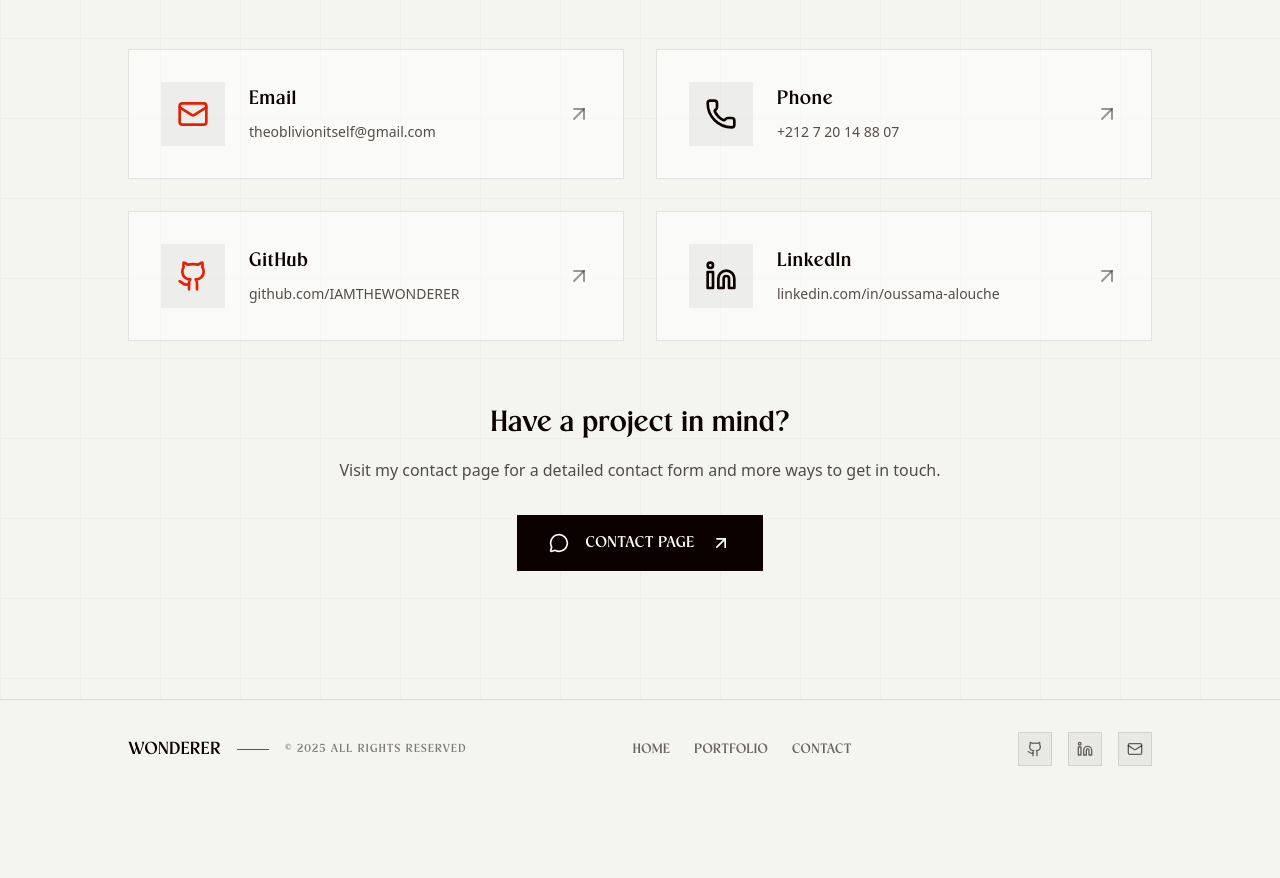
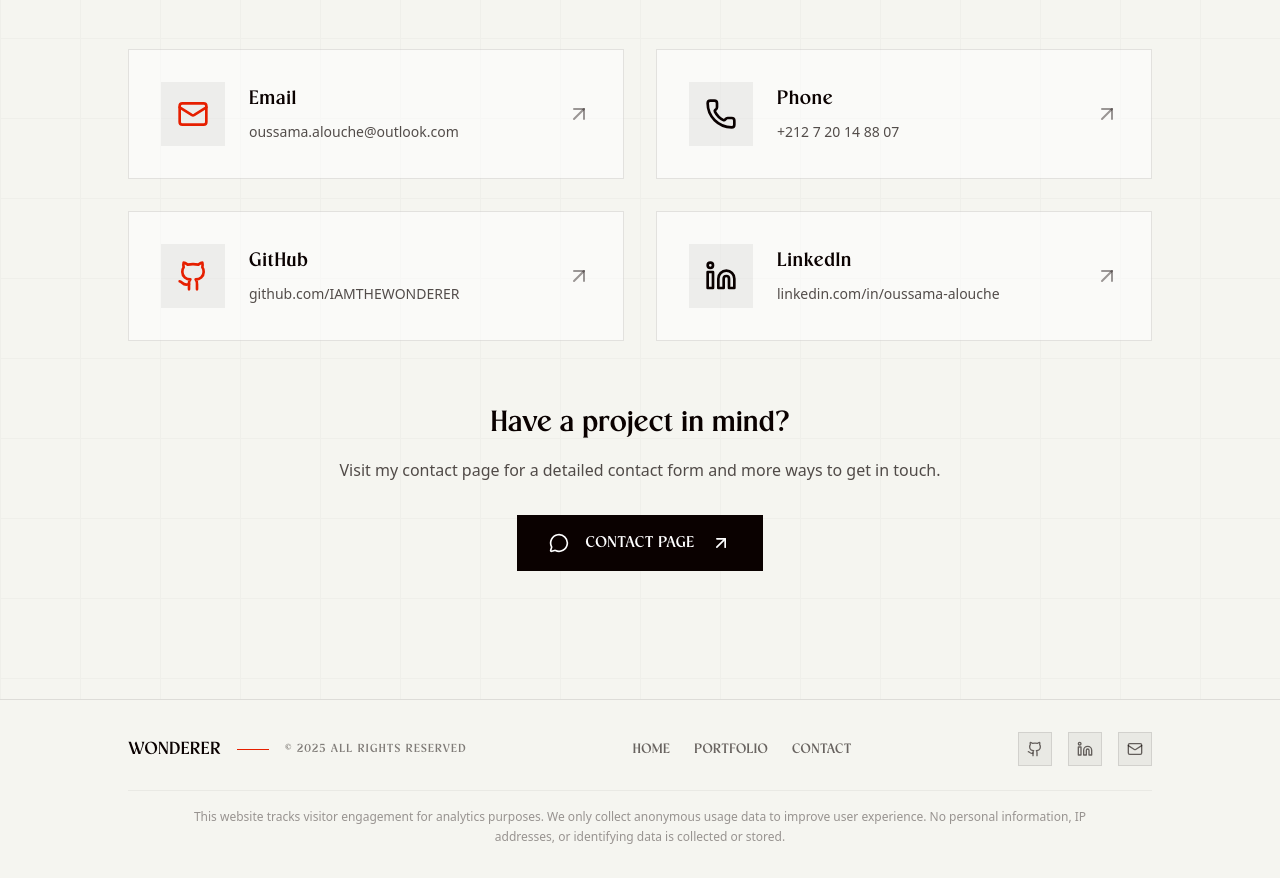
Before and after one commit to IAMTHEWONDERER/portfolio_wonderer, a React (Vite) app: page / in a window 1280 px wide. Shown: the part 7980-8858 px from the top of the page. Before the commit the page ends 8778 px from the top, so only its background shows below. Built offline with nearby package versions, Linux system fonts and the light colour scheme; no server answers.

Commit message:
nrw changes, changed old email for new, added new disclaimer

```diff
--- a/src/components/common/Footer.jsx
+++ b/src/components/common/Footer.jsx
@@ -64,7 +64,7 @@ const Footer = () => {
               <Linkedin className="w-4 h-4 text-[#0a0100]/60 group-hover:text-white transition-colors duration-300" />
             </a>
             <a
-              href="mailto:theoblivionitself@gmail.com"
+              href="mailto:oussama.alouche@outlook.com"
               className="group p-2 bg-[#0a0100]/5 hover:bg-[#e61f00] transition-all duration-300 border border-[#0a0100]/10 hover:border-[#e61f00]"
               aria-label="Email"
             >
@@ -73,6 +73,14 @@ const Footer = () => {
           </div>
 
         </div>
+
+        {/* Privacy Notice */}
+        <div className="mt-6 pt-4 border-t border-[#0a0100]/5 text-center">
+          <p className="text-[#0a0100]/40 text-xs leading-relaxed max-w-4xl mx-auto">
+            This website tracks visitor engagement for analytics purposes. We only collect anonymous usage data to improve user experience.
+            No personal information, IP addresses, or identifying data is collected or stored.
+          </p>
+        </div>
       </div>
     </footer>
   );
--- a/src/components/landingpage/ContactLanding.jsx
+++ b/src/components/landingpage/ContactLanding.jsx
@@ -16,8 +16,8 @@ const ContactLanding = () => {
     {
       icon: Mail,
       label: "Email",
-      value: "theoblivionitself@gmail.com",
-      href: "mailto:theoblivionitself@gmail.com",
+      value: "oussama.alouche@outlook.com",
+      href: "mailto:oussama.alouche@outlook.com",
       color: "text-[#e61f00]"
     },
     {
--- a/src/components/landingpage/PorftolioLanding.jsx
+++ b/src/components/landingpage/PorftolioLanding.jsx
@@ -566,7 +566,7 @@ const PortfolioLanding = () => {
                       </Link>
 
                       <button
-                        onClick={() => window.open('mailto:theoblivionitself@gmail.com?subject=Design%20File%20Request:%20' + encodeURIComponent(currentPdf.title))}
+                        onClick={() => window.open('mailto:oussama.alouche@outlook.com?subject=Design%20File%20Request:%20' + encodeURIComponent(currentPdf.title))}
                         className="inline-flex items-center gap-3 bg-[#0a0100] text-white px-6 py-3 font-erstoria tracking-wide uppercase text-sm hover:bg-[#0a0100]/80 transition-colors duration-300"
                       >
                         <span>📧</span>
--- a/src/pages/ContactPage.jsx
+++ b/src/pages/ContactPage.jsx
@@ -63,8 +63,8 @@ const ContactPage = () => {
     {
       icon: Mail,
       label: "Email",
-      value: "theoblivionitself@gmail.com",
-      href: "mailto:theoblivionitself@gmail.com",
+      value: "oussama.alouche@outlook.com",
+      href: "mailto:oussama.alouche@outlook.com",
       color: "text-[#e61f00]",
       description: "Send me an email anytime"
     },
@@ -105,7 +105,7 @@ const ContactPage = () => {
       icon: Clock,
       label: "Availability",
       value: "GMT+1 Timezone",
-      description: "Available Mon-Fri, 9AM-6PM"
+      description: "Available for any inquiries"
     }
   ];
 
@@ -317,7 +317,7 @@ const ContactPage = () => {
 
           <div className="flex flex-col sm:flex-row gap-4 justify-center items-center">
             <a
-              href="mailto:theoblivionitself@gmail.com"
+              href="mailto:oussama.alouche@outlook.com"
               className="group relative inline-flex items-center justify-center gap-4 px-8 py-4 bg-[#0a0100] text-white overflow-hidden transition-all duration-500 hover:bg-[#e61f00] active:scale-95 min-w-[200px] cursor-pointer"
             >
               <Mail className="w-5 h-5 transition-transform duration-300 group-hover:scale-110" />
```
